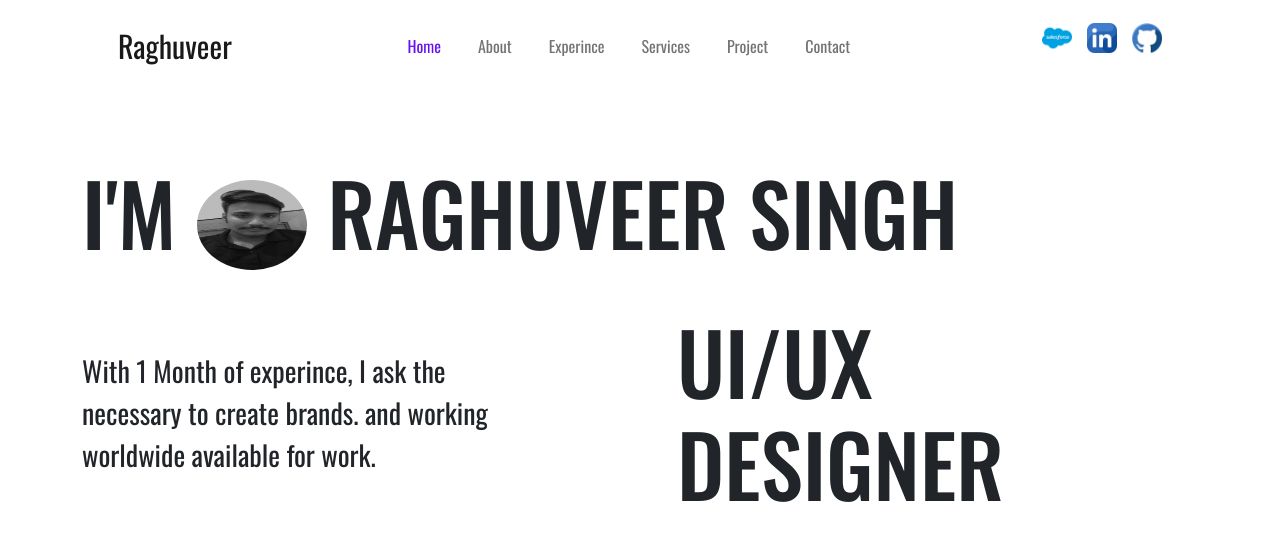
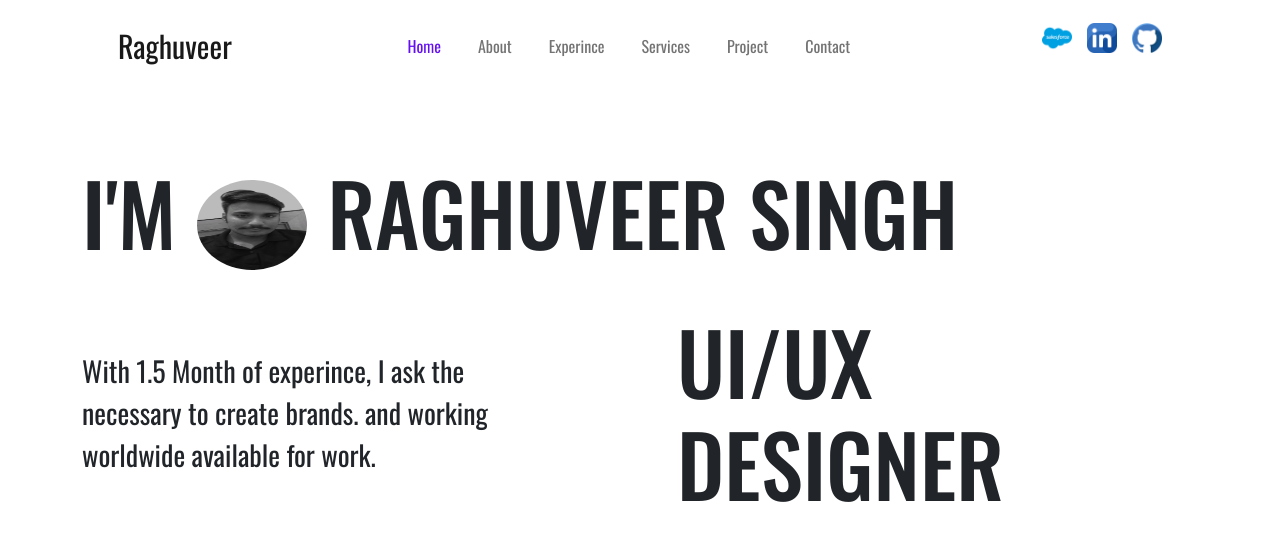
Before and after one commit to Raghuveer7773/Raghuveer_portfolio_hub, a plain HTML site: page index.html in a window 1280 px wide. Shown: the top 547 px of the page. Drawn offline with nearby package versions, Linux system fonts and the light colour scheme.

Commit message:
Text Modification

```diff
--- a/index.html
+++ b/index.html
@@ -99,7 +99,7 @@
                 </div>
                 <div class="row 2">
                     <div class="col-md-3">
-                        <p class="home-para">With 1 Month of experince, I ask the <br>
+                        <p class="home-para">With 1.5 Month of experince, I ask the <br>
                             necessary to create brands. and working <br> worldwide available for work.</p>
                     </div>
                     <div class="col-md-9">
```
